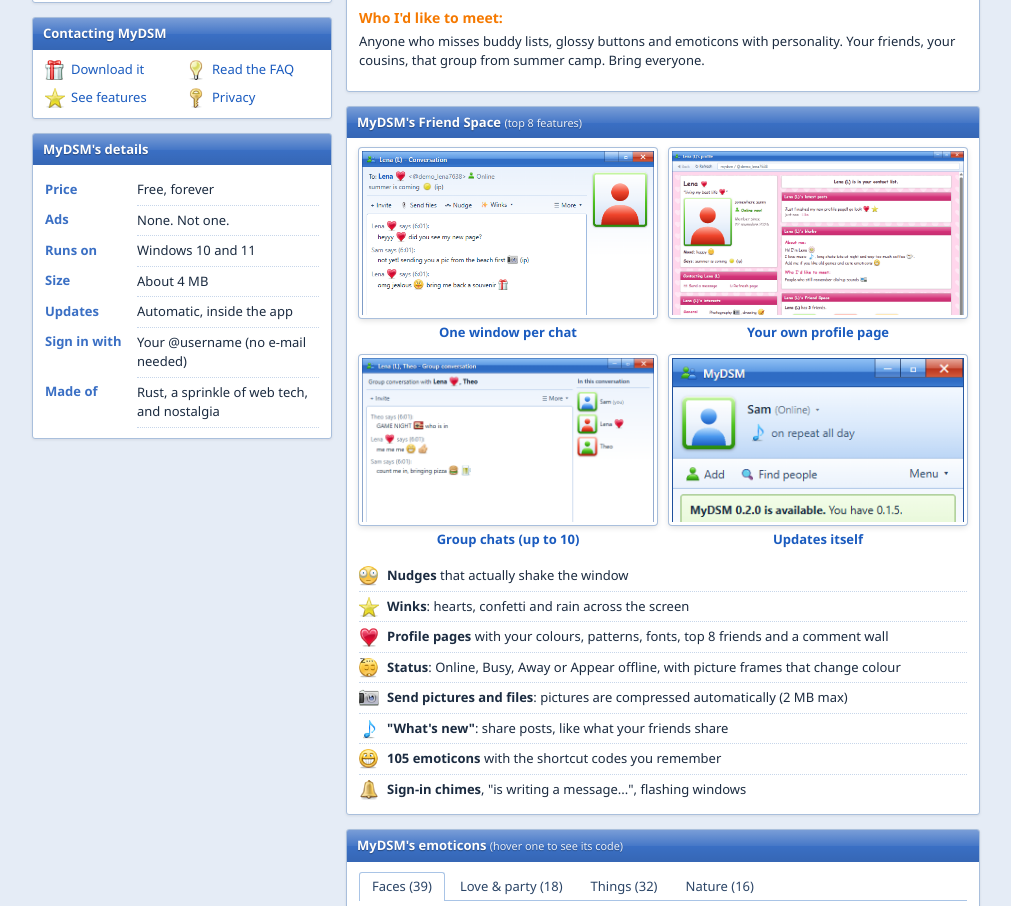
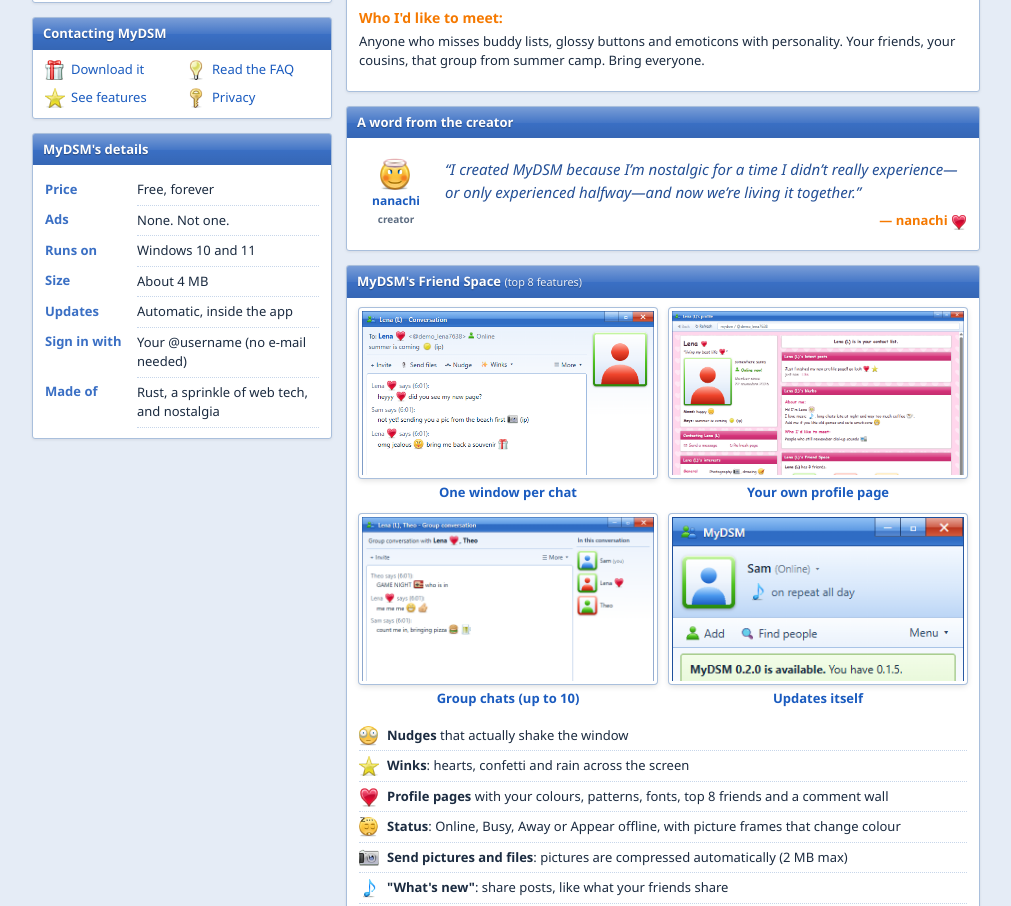
Before and after one commit to nanachi2002/mysdm.github.io, a plain HTML site: page index.html in a window 1280 px wide. Shown: the part 995-1901 px from the top of the page, without its empty margins (134-1145 px from the left). Drawn offline with Linux system fonts and the light colour scheme; no server answers.

Commit message:
Add a word from the creator, nanachi
Co-Authored-By: Claude Opus 5.5 <noreply@anthropic.com>

```diff
--- a/index.html
+++ b/index.html
@@ -103,6 +103,16 @@
         </div>
       </div>
 
+      <div class="box" id="creator">
+        <div class="box-head">A word from the creator</div>
+        <div class="box-body">
+          <div class="cmt creator">
+            <div class="cwho"><img src="emo/smiley-angel.png" alt="" width="32" height="32"><span>nanachi</span><small class="muted">creator</small></div>
+            <div class="cbody"><blockquote>&ldquo;I created MyDSM because I&rsquo;m nostalgic for a time I didn&rsquo;t really experience&mdash;or only experienced halfway&mdash;and now we&rsquo;re living it together.&rdquo;</blockquote><div class="sig">&mdash; nanachi <img class="emo" src="emo/heart.png" alt="&lt;3" width="16" height="16"></div></div>
+          </div>
+        </div>
+      </div>
+
       <div class="box" id="features">
         <div class="box-head">MyDSM's Friend Space <small>(top 8 features)</small></div>
         <div class="box-body">
--- a/style.css
+++ b/style.css
@@ -103,6 +103,8 @@ h1 .hl { font-weight: 700; color: var(--orange); }
 .cmt:first-child { border-top: 0; }
 .cwho { width: 74px; flex: none; display: flex; flex-direction: column; align-items: center; gap: 2px; text-align: center; color: var(--link); font-weight: 600; font-size: 12px; }
 .cwho span { overflow-wrap: anywhere; }
+.creator blockquote { margin: 0; font-size: 15px; font-style: italic; color: #234f96; line-height: 1.55; }
+.creator .sig { margin-top: 6px; text-align: right; font-weight: 600; color: var(--orange); }
 .cbody { flex: 1; min-width: 0; }
 
 /* footer */
```
